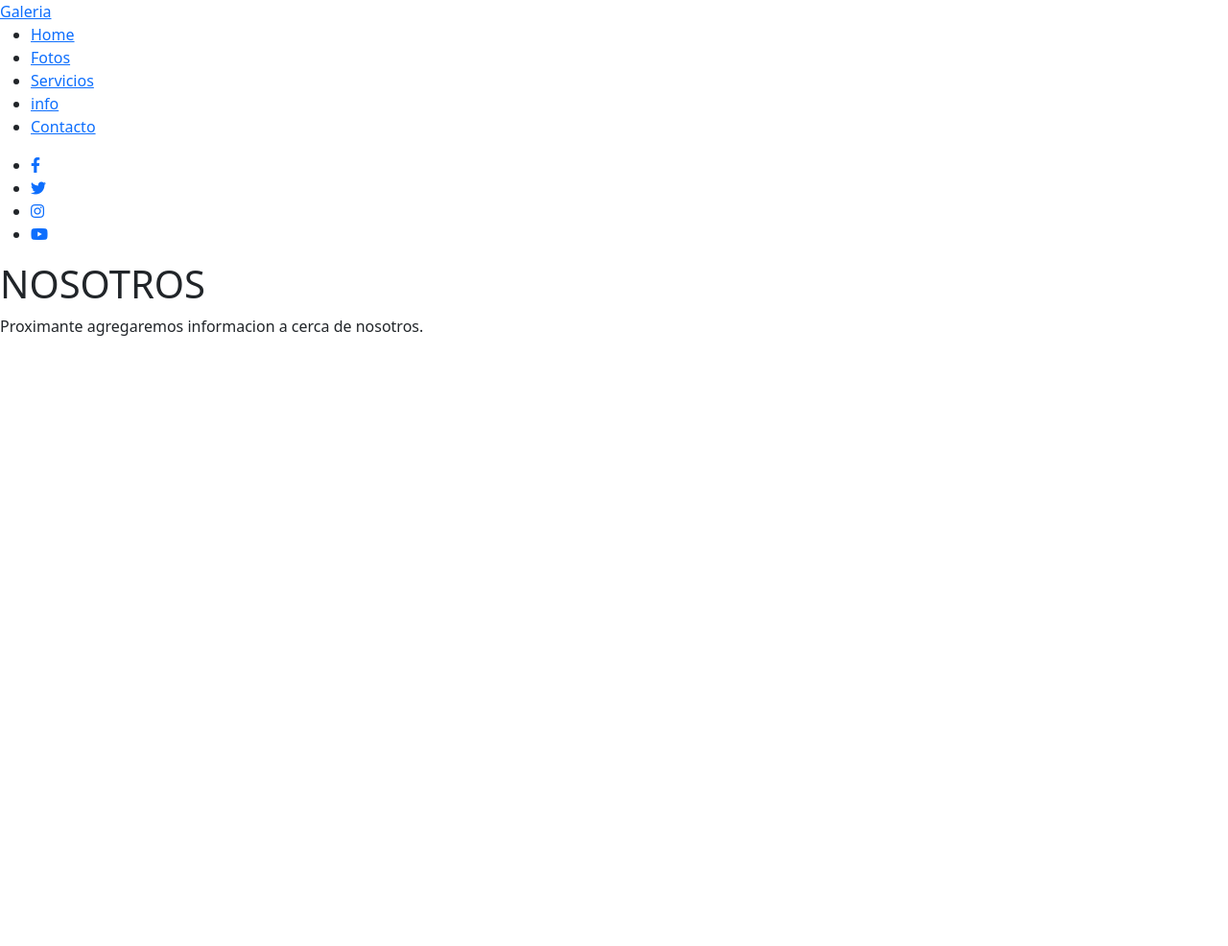
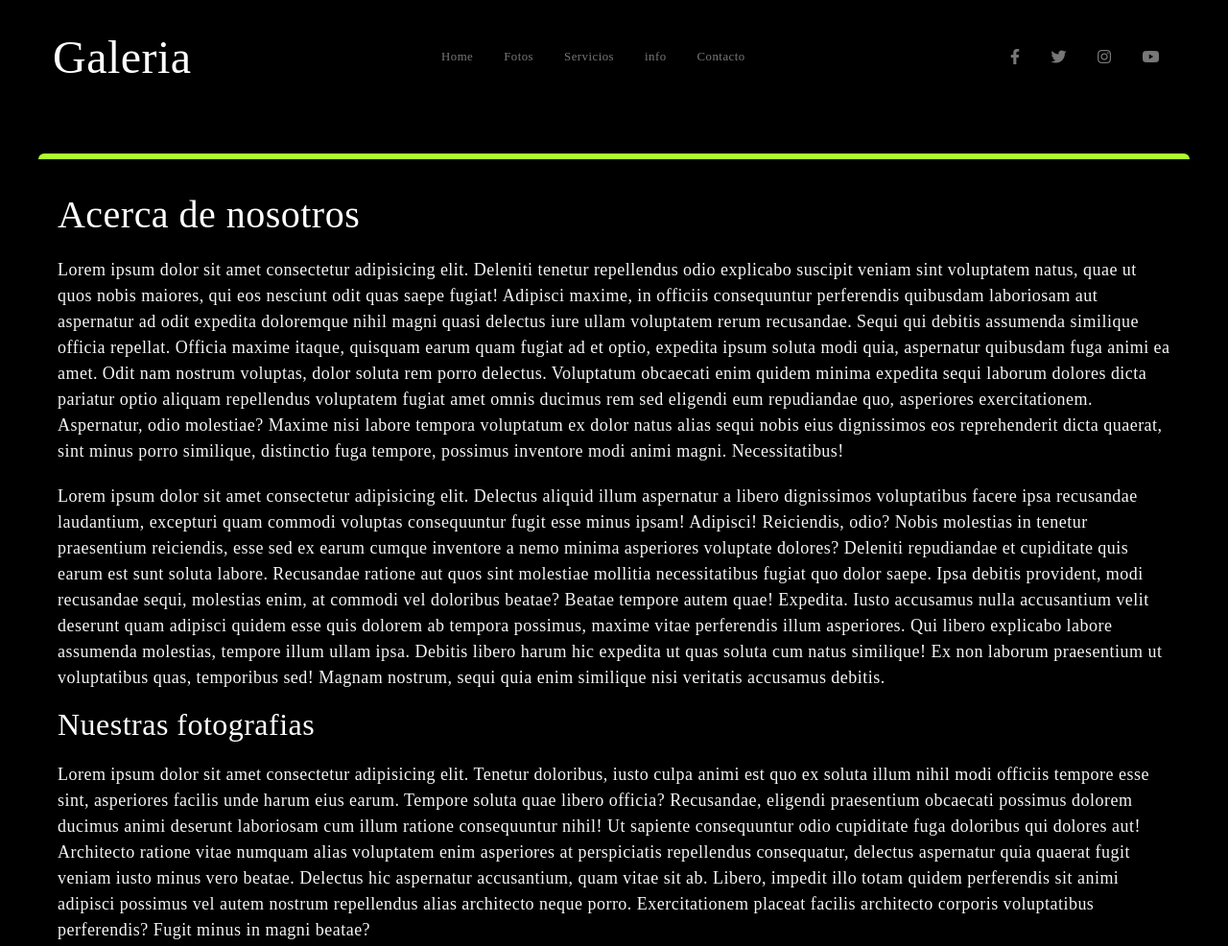
Before and after one commit to enzozabala/3entrega, a website: page pages/info.html in a window 1280 px wide. Shown: the top 986 px of the page at 96% size. Before the commit the page ends 800 px from the top, so only its background shows below. Drawn offline with nearby package versions, Linux system fonts and the light colour scheme.

Commit message:
actualizaciones

```diff
--- a/pages/info.html
+++ b/pages/info.html
@@ -1,5 +1,6 @@
 <!DOCTYPE html>
 <html lang="en">
+
 <head>
     <meta charset="UTF-8">
     <meta http-equiv="X-UA-Compatible" content="IE=edge">
@@ -16,10 +17,12 @@
     <enlace rel="preconectar" href="https://fonts.googleapis.com">
         <enlace rel="preconectar" href="https://fonts.gstatic.com" crossorigin>
             <enlace href="https: //fonts.googleapis.com/css2? family= Pacífico & display=swap" rel="hoja de estilo">
+                <!--CSS-->
+                <link rel="stylesheet" href="../css/style.css">
 </head>
+
 <body>
     <!--header-->
-        <header>
     <header class="header">
         <a href="" class="header-brand">Galeria</a>
         <nav class="header-navbar">
@@ -66,10 +69,78 @@
             </ul>
         </div>
     </header>
-        </header>
+    <div class="container-content">
+        <article>
+            <h1>Acerca de nosotros</h1>
+            <p>
+                Lorem ipsum dolor sit amet consectetur adipisicing elit. Deleniti tenetur repellendus odio explicabo
+                suscipit veniam sint voluptatem natus, quae ut quos nobis maiores, qui eos nesciunt odit quas saepe
+                fugiat!
+                Adipisci maxime, in officiis consequuntur perferendis quibusdam laboriosam aut aspernatur ad odit
+                expedita doloremque nihil magni quasi delectus iure ullam voluptatem rerum recusandae. Sequi qui debitis
+                assumenda similique officia repellat.
+                Officia maxime itaque, quisquam earum quam fugiat ad et optio, expedita ipsum soluta modi quia,
+                aspernatur quibusdam fuga animi ea amet. Odit nam nostrum voluptas, dolor soluta rem porro delectus.
+                Voluptatum obcaecati enim quidem minima expedita sequi laborum dolores dicta pariatur optio aliquam
+                repellendus voluptatem fugiat amet omnis ducimus rem sed eligendi eum repudiandae quo, asperiores
+                exercitationem. Aspernatur, odio molestiae?
+                Maxime nisi labore tempora voluptatum ex dolor natus alias sequi nobis eius dignissimos eos
+                reprehenderit dicta quaerat, sint minus porro similique, distinctio fuga tempore, possimus inventore
+                modi animi magni. Necessitatibus!
+            </p>
+            <p>Lorem ipsum dolor sit amet consectetur adipisicing elit. Delectus aliquid illum aspernatur a libero
+                dignissimos voluptatibus facere ipsa recusandae laudantium, excepturi quam commodi voluptas consequuntur
+                fugit esse minus ipsam! Adipisci!
+                Reiciendis, odio? Nobis molestias in tenetur praesentium reiciendis, esse sed ex earum cumque inventore
+                a nemo minima asperiores voluptate dolores? Deleniti repudiandae et cupiditate quis earum est sunt
+                soluta labore.
+                Recusandae ratione aut quos sint molestiae mollitia necessitatibus fugiat quo dolor saepe. Ipsa debitis
+                provident, modi recusandae sequi, molestias enim, at commodi vel doloribus beatae? Beatae tempore autem
+                quae! Expedita.
+                Iusto accusamus nulla accusantium velit deserunt quam adipisci quidem esse quis dolorem ab tempora
+                possimus, maxime vitae perferendis illum asperiores. Qui libero explicabo labore assumenda molestias,
+                tempore illum ullam ipsa.
+                Debitis libero harum hic expedita ut quas soluta cum natus similique! Ex non laborum praesentium ut
+                voluptatibus quas, temporibus sed! Magnam nostrum, sequi quia enim similique nisi veritatis accusamus
+                debitis.</p>
 
-        <!--encabezados-->
-        <h1>NOSOTROS</h1>
-        <p>Proximante agregaremos informacion a cerca de nosotros.</p>
+            <h2>Nuestras fotografias</h2>
+
+            <p>Lorem ipsum dolor sit amet consectetur adipisicing elit. Tenetur doloribus, iusto culpa animi est quo ex
+                soluta illum nihil modi officiis tempore esse sint, asperiores facilis unde harum eius earum.
+                Tempore soluta quae libero officia? Recusandae, eligendi praesentium obcaecati possimus dolorem ducimus
+                animi deserunt laboriosam cum illum ratione consequuntur nihil! Ut sapiente consequuntur odio cupiditate
+                fuga doloribus qui dolores aut!
+                Architecto ratione vitae numquam alias voluptatem enim asperiores at perspiciatis repellendus
+                consequatur, delectus aspernatur quia quaerat fugit veniam iusto minus vero beatae. Delectus hic
+                aspernatur accusantium, quam vitae sit ab.
+                Libero, impedit illo totam quidem perferendis sit animi adipisci possimus vel autem nostrum repellendus
+                alias architecto neque porro. Exercitationem placeat facilis architecto corporis voluptatibus
+                perferendis? Fugit minus in magni beatae?</p>
+
+            <img src="/multimedia/img/book.jpg" alt="">
+
+            <p>Lorem ipsum dolor sit amet consectetur adipisicing elit. Necessitatibus, libero. Amet magnam maiores
+                eveniet illum iure explicabo dolorem ea ex sint quam, voluptate doloribus exercitationem commodi
+                excepturi quo veritatis? Ipsa?
+                Asperiores reprehenderit suscipit eveniet veritatis mollitia consequatur sed aliquid dolor, animi
+                necessitatibus quis similique consequuntur quibusdam. Aliquid molestiae assumenda autem corporis quas
+                exercitationem dolore quam culpa hic aperiam. Eum, quibusdam.
+                Consectetur earum quibusdam doloremque nesciunt doloribus aut corrupti, mollitia assumenda dicta ratione
+                tenetur soluta maiores necessitatibus repellendus culpa eos nostrum reprehenderit sunt ipsa quos amet.
+                Ea cum est quis eligendi!
+                Blanditiis facilis, voluptate molestias porro mollitia ullam doloremque! Quas ad minus nam voluptatem et
+                quia id. Ducimus, iusto ex similique dolorum pariatur, nulla sapiente minima autem omnis soluta et nemo!
+                Non, cumque. Earum quis ullam nihil dolorum commodi voluptatem, quam soluta, deleniti, quos dolorem
+                libero. Ducimus possimus quod, aspernatur incidunt quidem, praesentium laboriosam aliquid labore culpa
+                impedit facilis quisquam quo!</p>
+
+        </article>
+    </div>
+
+    <footer>
+        <p><span>Galeria</span> &copy; 2022</p>
+    </footer>
 </body>
+
 </html>
--- /dev/null
+++ b/scss/componentes-info/_info.scss
@@ -0,0 +1,58 @@
+
+@import url('https://fonts.googleapis.com/css2?family=Open+Sans&family=Roboto:wght@300&display=swap');
+
+/*Contenido del articulo de informacion page*/
+
+.container-content{
+    width: 1200px;
+    margin: auto;
+    margin-top: 40px;
+
+}
+
+article{
+    width: 100%;
+    padding: 20px;
+    padding-bottom: 40px;
+    box-shadow: -10px 0 -30px black;
+    position: relative;
+    border-radius: 6px;
+    overflow: hidden;
+}
+
+article::before{
+    content: "";
+    width: 100%;
+    height: 6px;
+    position: absolute;
+    top: 0%;
+    left: 0%;
+    background-color:greenyellow;
+}
+
+article h1{
+    margin-top: 20px;
+    font-weight: 500;
+    font-size: 40px;
+
+}
+
+article p{
+    margin-top: 20px;
+    font-size: 18px;
+    color: whitesmoke;
+}
+article img{
+    width: 100%;
+    margin-top: 20px;
+}
+
+footer {
+    text-align: center;
+    padding-bottom: 2rem;
+}
+
+span {
+    font-weight: bold;
+    color: $secondary-color;
+}
--- a/scss/style.scss
+++ b/scss/style.scss
@@ -8,6 +8,7 @@
 @import "./componentes-fotos/fotos";
 @import "./componentes-servicios/servicios";
 @import "./componentes-contactos/contactos";
+@import "./componentes-info/info";
 * {
     @extend %reset;
 }
```
Also changed, not shown: css/style.css, 1 other file. Lines whose indentation alone changed are shown as unchanged.
